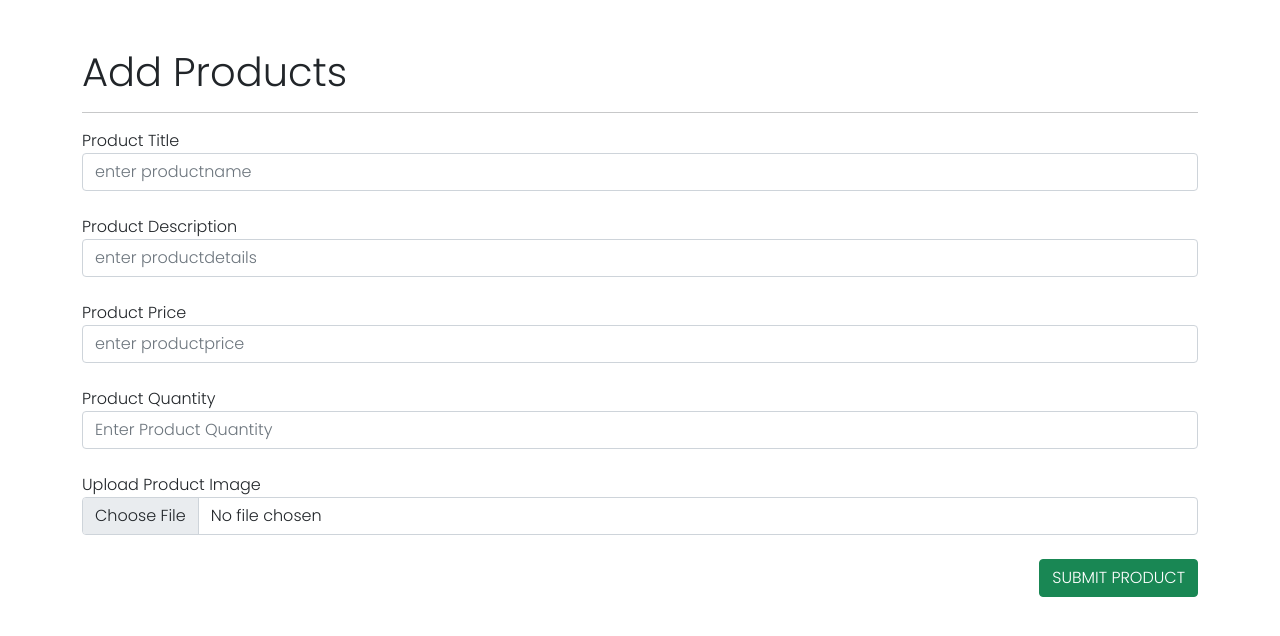
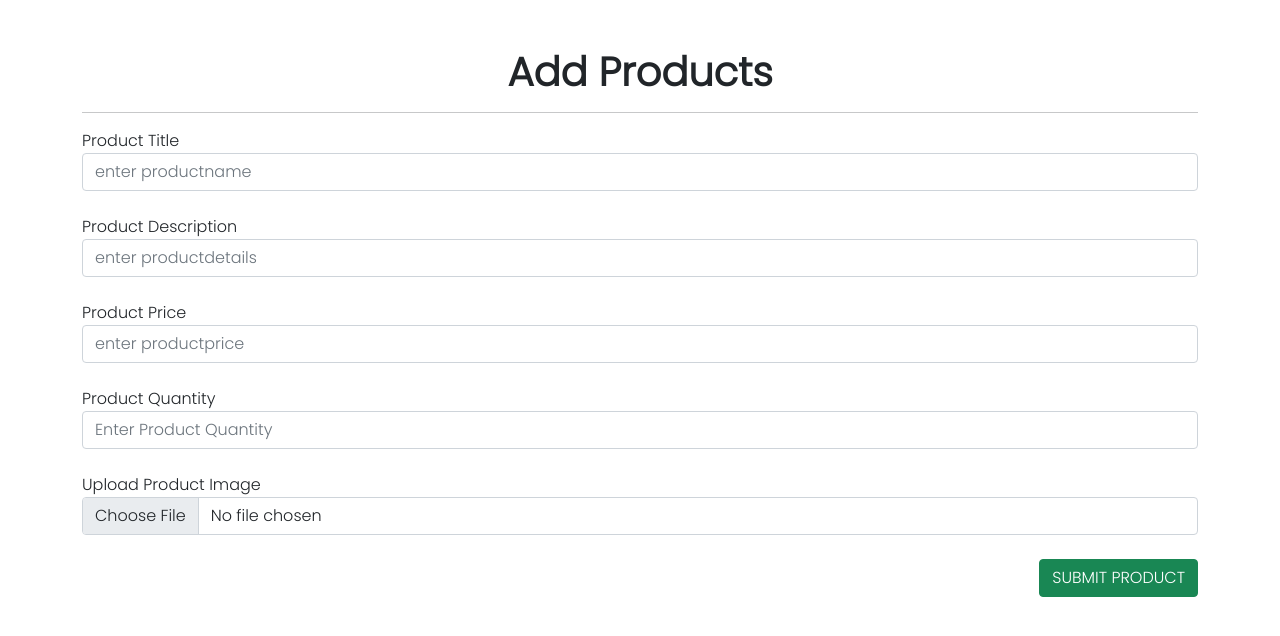
Before and after one commit to vats22/Reactecom, a React (Create React App) app: page /add-product in a window 1280 px wide. Shown: the top 636 px of the page. Built offline with nearby package versions, Linux system fonts and the light colour scheme.

Commit message:
some styling changes

```diff
--- a/src/component/Addproduct.js
+++ b/src/component/Addproduct.js
@@ -70,7 +70,7 @@ export const Addproduct = () => {
         <div className='container'>
             <br></br>
             <br></br>
-            <h1>Add Products</h1>
+            <h1 className="text-center fw-bold">Add Products</h1>
             <hr></hr>
             {successMsg&&<>
                 <div className='success-msg'>{successMsg}</div>
--- a/src/component/Hader.js
+++ b/src/component/Hader.js
@@ -28,7 +28,7 @@ export default function Hader({user}) {
           <div className="collapse navbar-collapse" id="navbarSupportedContent">
             <ul className="navbar-nav me-auto mb-2 mb-lg-0">
 
-                {!user&& <div>
+              {!user && <div>
                 <li className="nav-item">
                   <a className="nav-link">
                     <Link to='login'> Log In </Link>
@@ -40,23 +40,29 @@ export default function Hader({user}) {
                   </a>
                 </li>
               </div>}
-                {user&&<>
+              {user && <>
                 <div><Link className='navlink' to="/">{user}</Link></div>
                 <div className='cart-menu-btn'>
                   <Link className='navlink' to="/cart">
-                        <span  className="nav-icon">
+                    <span className="nav-icon">
                       <i className="fas fa-cart-plus"></i>
                     </span>
                   </Link>
                   {/* <span className='cart-indicator'>{totalQty}</span> */}
                 </div>
-                    <div className='btn btn-dange btn-md'
+                <div className='btn btn-info btn-md'
                   onClick={onSingout}>LOGOUT</div>
+                <div className="float-left">
+                  <Link className="text-decoration-none mr-3" to="add-product">
+                    <button className='btn btn-info btn-md'>ADD Product</button>
+                  </Link>
+                </div>
+
+
               </>}
 
             </ul>
           </div>
-
         </div>
       </nav>
 
```
Lines whose indentation alone changed are shown as unchanged.
